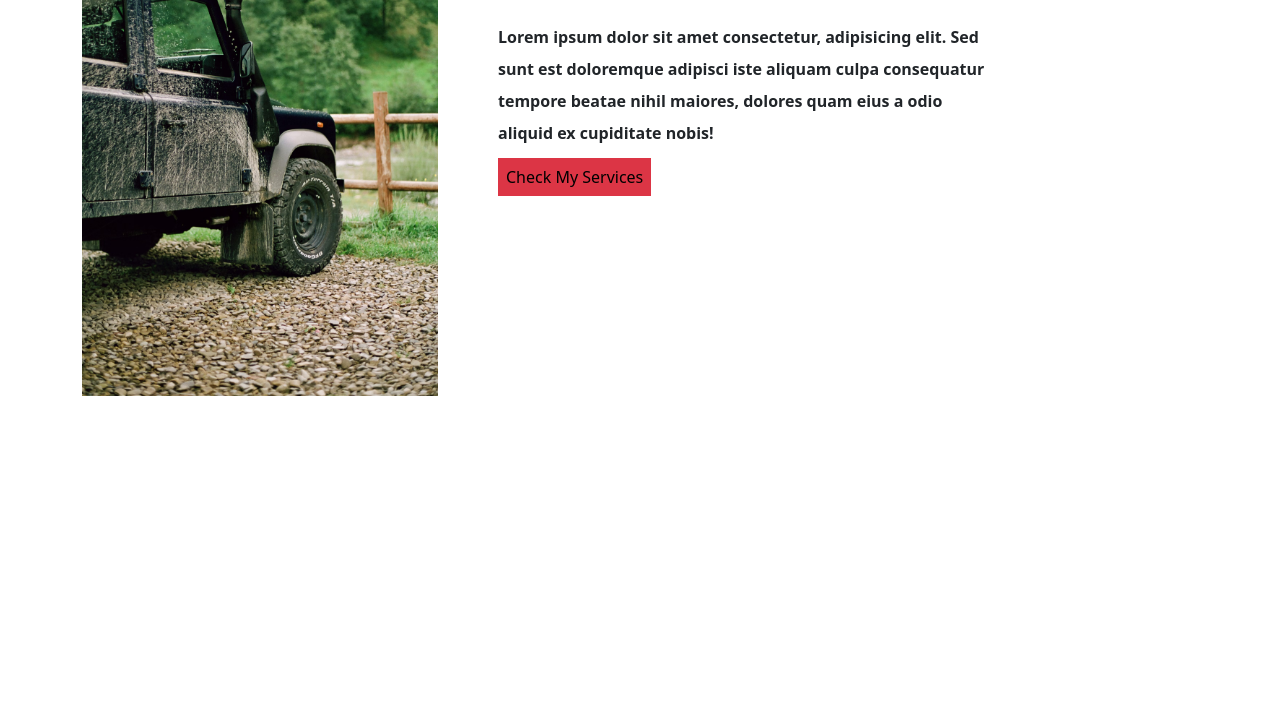
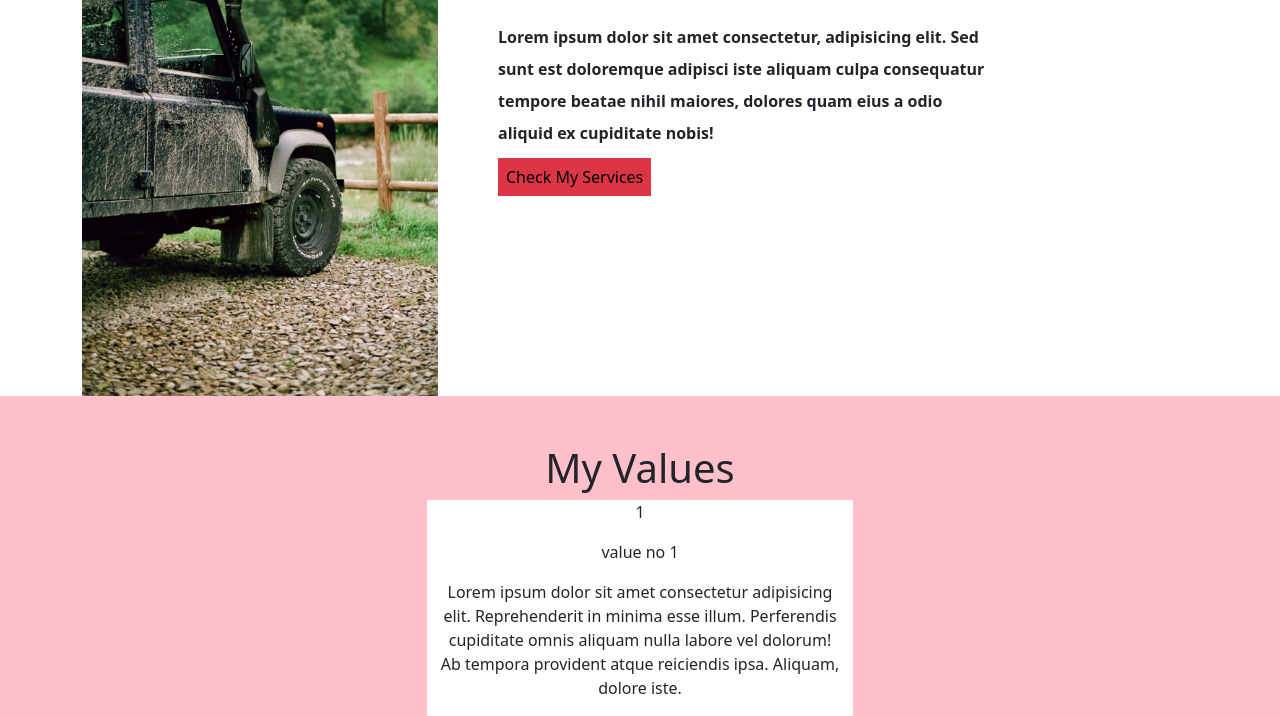
Before and after one commit to Itsajay12/Havel-website, a plain HTML site: page index.html in a window 1280 px wide. Shown: the part 261-977 px from the top of the page. Before the commit the page ends 800 px from the top, so only its background shows below. Drawn offline with nearby package versions, Linux system fonts and the light colour scheme.

Commit message:
section 3 ongoing

```diff
--- a/index.html
+++ b/index.html
@@ -58,6 +58,23 @@
         </div>
     </section>
      <!--Section 3-->
+     <section id="section3">
+        <div class="container-fluid banner h-75 w-100">
+            <div class="conatiner pt-5">
+                <h1 class="text-center fw-light ">My Values</h1>
+                <div class="row justify-content-evenly  ">
+                    <div class="col-lg-4 bg-white d-block   ">
+                        <p class="text-center">1</p>
+                        <p class="text-center">value no  1</p>
+                        <p class="w-750 text-center">Lorem ipsum dolor sit amet consectetur adipisicing elit. Reprehenderit in minima esse illum. Perferendis cupiditate omnis aliquam nulla labore vel dolorum! Ab tempora provident atque reiciendis ipsa. Aliquam, dolore iste.</p>
+
+                    </div>
+                </div>
+            </div>
+
+        </div>
+
+     </section>
     <script src="https://cdn.jsdelivr.net/npm/bootstrap@5.3.2/dist/js/bootstrap.bundle.min.js"
         integrity="sha384-C6RzsynM9kWDrMNeT87bh95OGNyZPhcTNXj1NW7RuBCsyN/o0jlpcV8Qyq46cDfL"
         crossorigin="anonymous"></script>
--- a/style.css
+++ b/style.css
@@ -19,3 +19,7 @@ select{
     border: none;
     background-color: white;
 }
+.banner{
+    background-color: pink;
+
+}
```
